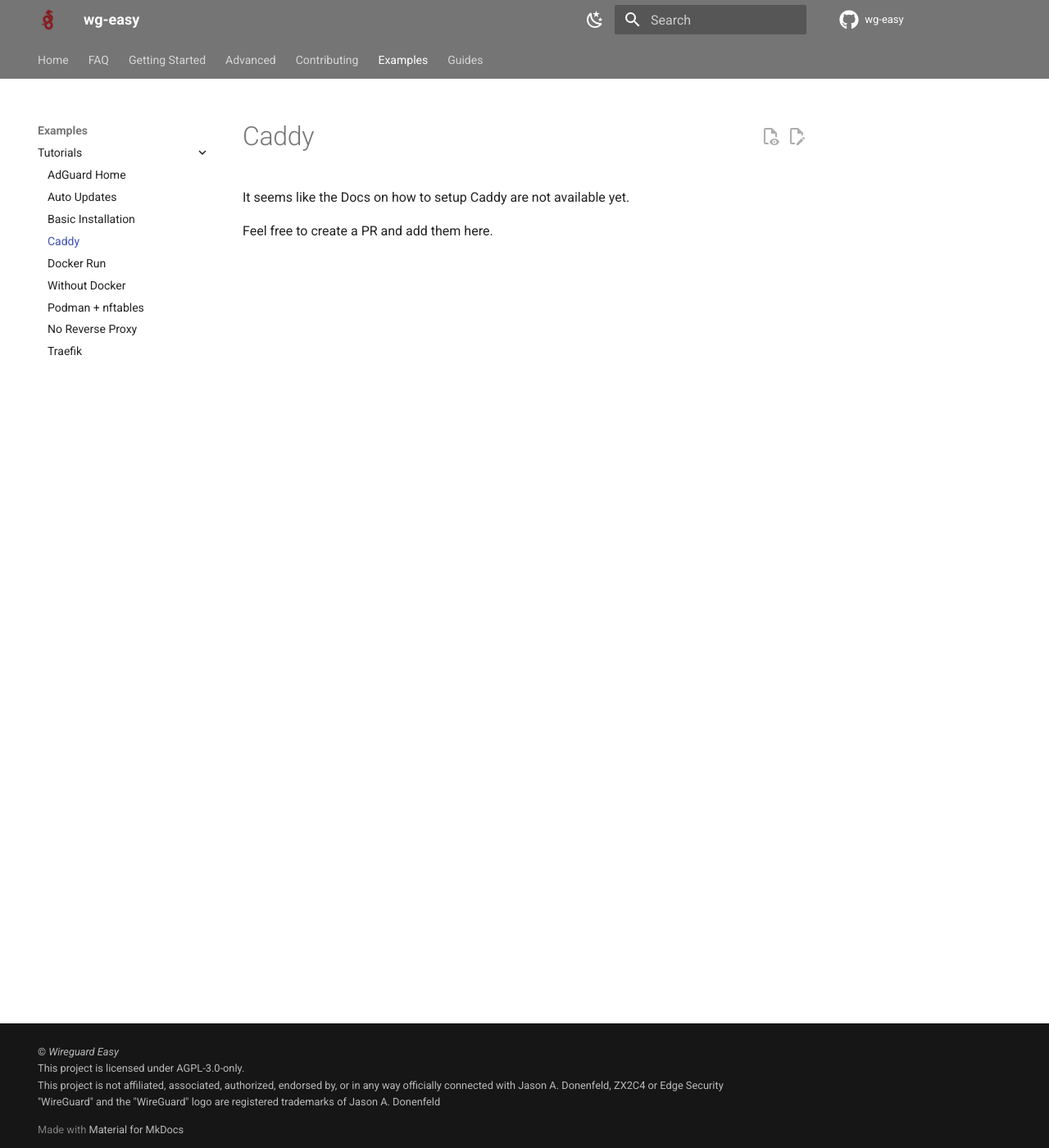
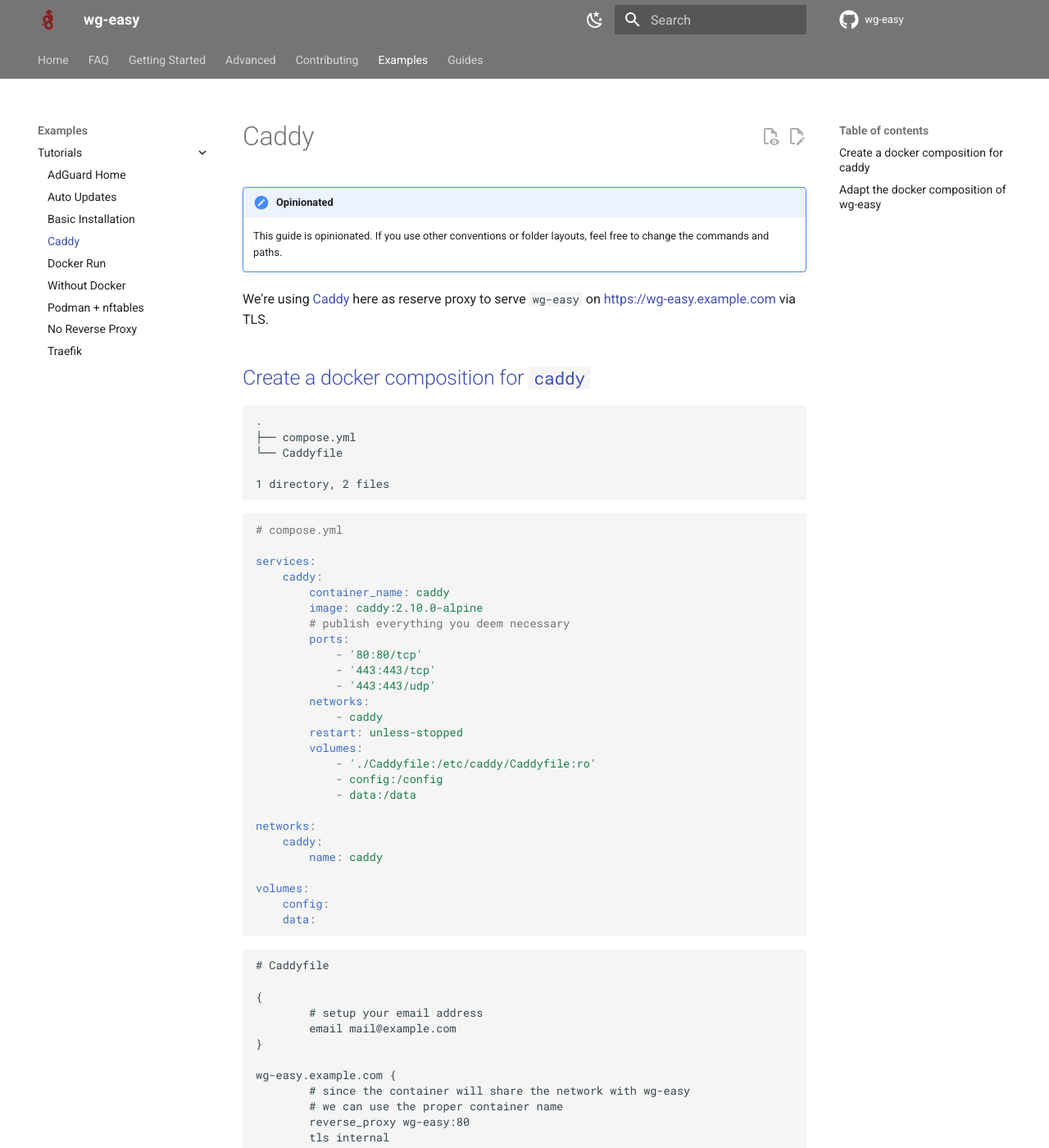
Before and after one commit to wg-easy/wg-easy, an MkDocs documentation site: the page built from docs/content/examples/tutorials/caddy.md, in a window 1280 px wide and 1400 px high. Shown: the whole window at 82% size. Built offline with MkDocs 1.6.1 and Material for MkDocs 9.7.7, drawn with Linux system fonts in a browser that asks for light colours; comment, search, counter and statistics services are not loaded; the version menu is left out; some of the changed text lies outside the part shown.

Commit message:
docs for caddy example (#1939)

````diff
--- a/docs/content/examples/tutorials/caddy.md
+++ b/docs/content/examples/tutorials/caddy.md
@@ -2,8 +2,101 @@
 title: Caddy
 ---
 
-It seems like the Docs on how to setup Caddy are not available yet.
+/// note | Opinionated
 
-Feel free to create a PR and add them here.
+This guide is opinionated. If you use other conventions or folder layouts, feel free to change the commands and paths.
+///
 
-<!-- TODO -->
+We're using [Caddy](https://caddyserver.com/) here as reserve proxy to serve `wg-easy` on [https://wg-easy.example.com](https://wg-easy.example.com) via TLS.
+
+## Create a docker composition for `caddy`
+
+```txt
+.
+├── compose.yml
+└── Caddyfile
+
+1 directory, 2 files
+```
+
+```yaml
+# compose.yml
+
+services:
+    caddy:
+        container_name: caddy
+        image: caddy:2.10.0-alpine
+        # publish everything you deem necessary
+        ports:
+            - '80:80/tcp'
+            - '443:443/tcp'
+            - '443:443/udp'
+        networks:
+            - caddy
+        restart: unless-stopped
+        volumes:
+            - './Caddyfile:/etc/caddy/Caddyfile:ro'
+            - config:/config
+            - data:/data
+
+networks:
+    caddy:
+        name: caddy
+
+volumes:
+    config:
+    data:
+```
+
+```txt
+# Caddyfile
+
+{
+        # setup your email address
+        email mail@example.com
+}
+
+wg-easy.example.com {
+        # since the container will share the network with wg-easy
+        # we can use the proper container name
+        reverse_proxy wg-easy:80
+        tls internal
+}
+```
+
+...and start it with:
+
+```shell
+sudo docker-compose up -d
+```
+
+## Adapt the docker composition of `wg-easy`
+
+```yaml
+services:
+  wg-easy:
+    # sync container name and port according to Caddyfile
+    container_name: wg-easy
+    environment:
+      - PORT=80
+    # no need to publish the HTTP server anymore
+    ports:
+      - "51820:51820/udp"
+    # add to caddy network
+    networks:
+      caddy:
+    ...
+
+networks:
+  caddy:
+    external: true
+  ...
+```
+
+...and restart it with:
+
+```shell
+sudo docker-compose up -d
+```
+
+You can now access `wg-easy` at [https://wg-easy.example.com](https://wg-easy.example.com) and start the setup.
````
